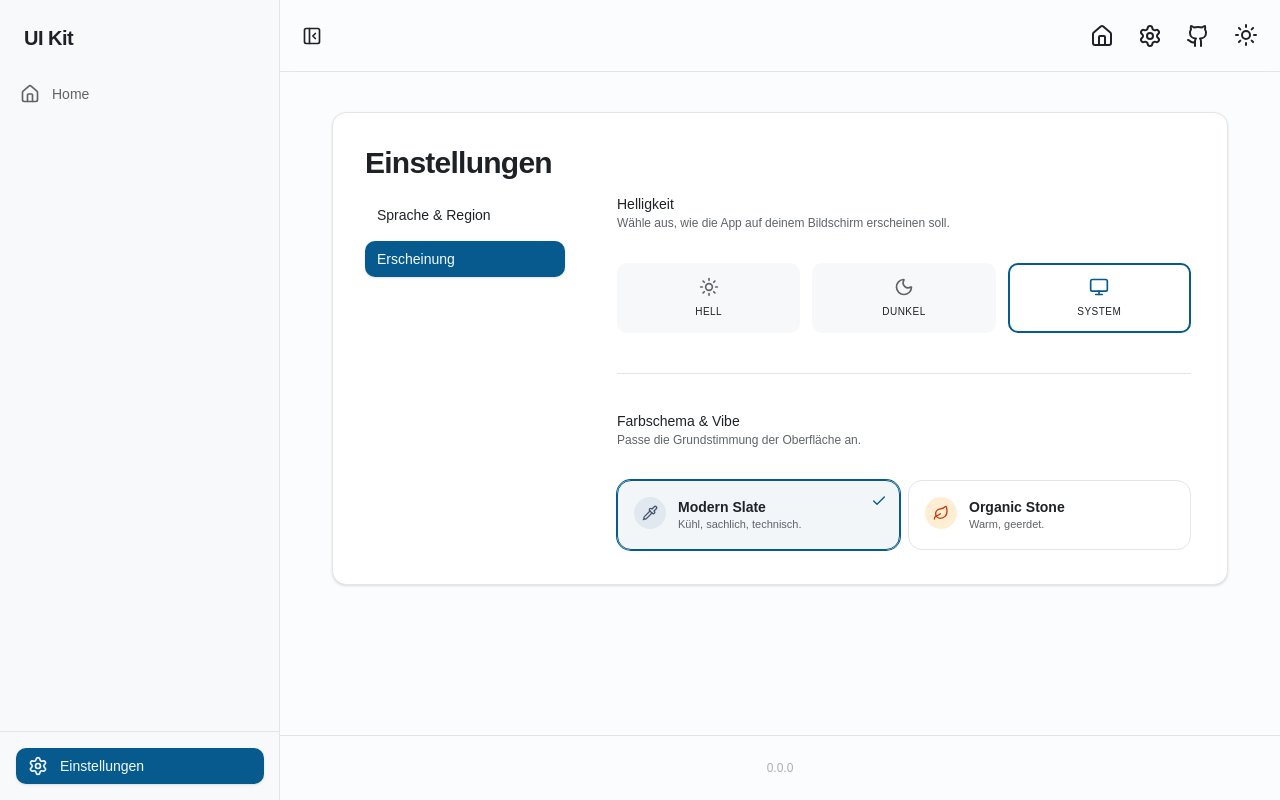
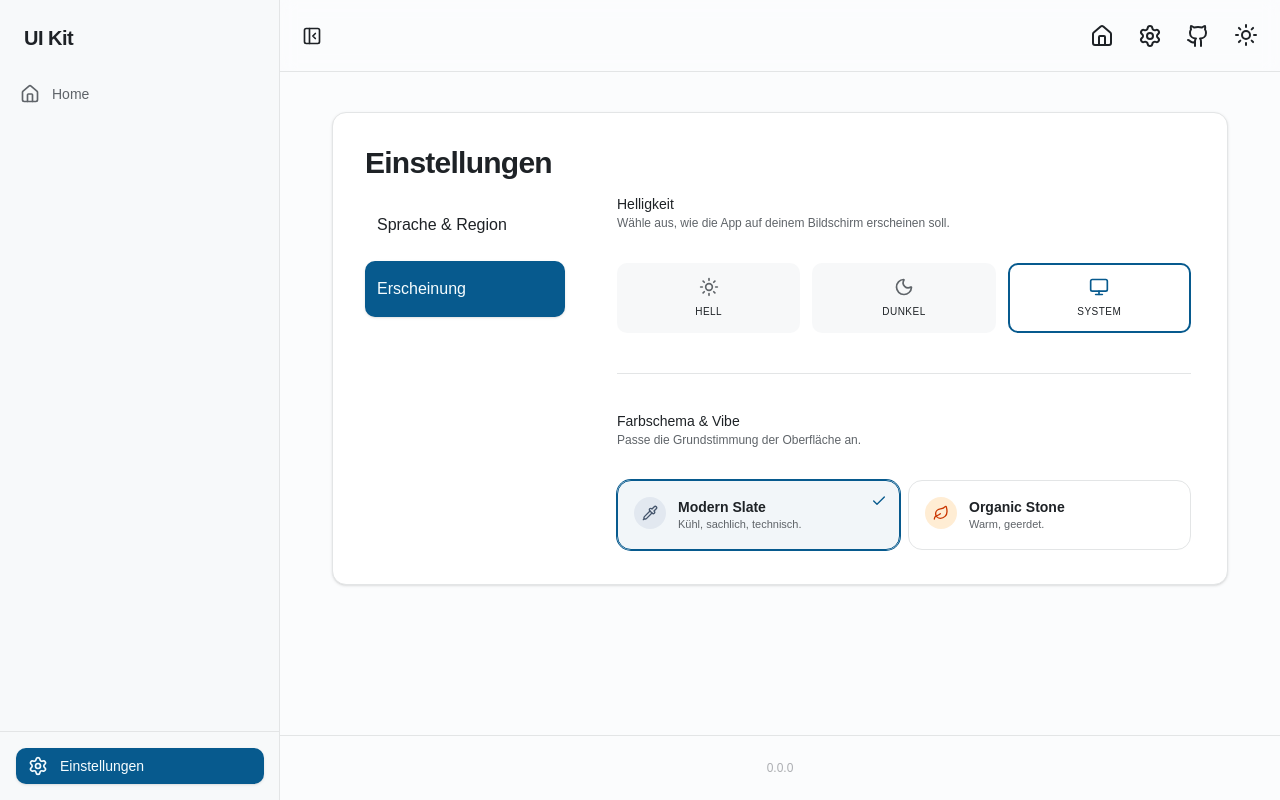
Before and after one commit to stefan8893/ui-demo, a React (Vite) app: page /settings/appearance in a window 1280 px wide. Built offline with nearby package versions, Linux system fonts and the light colour scheme.

Commit message:
settings menu improved

```diff
--- a/src/components/features/settings/settings-menu.tsx
+++ b/src/components/features/settings/settings-menu.tsx
@@ -1,11 +1,16 @@
 import { linkOptions } from '@tanstack/react-router'
+import { ChevronRight } from 'lucide-react'
 import { TabItem } from '@/components/ui/navigation/tab-item'
 
 type SettingMenuProps = {
+  showAppendIconGoTo?: boolean
   onClick?: () => void
 }
 
-export function SettingsMenu({ onClick }: SettingMenuProps) {
+export function SettingsMenu({
+  showAppendIconGoTo = false,
+  onClick,
+}: SettingMenuProps) {
   const menuItems = linkOptions([
     {
       to: '/settings/language-region',
@@ -20,7 +25,13 @@ export function SettingsMenu({ onClick }: SettingMenuProps) {
   return (
     <div className="flex flex-col gap-2">
       {menuItems.map((x) => (
-        <TabItem to={x.to} key={x.to} label={x.label} onClick={onClick} />
+        <TabItem
+          to={x.to}
+          key={x.to}
+          label={x.label}
+          onClick={onClick}
+          appendIcon={showAppendIconGoTo && <ChevronRight size={20} />}
+        />
       ))}
     </div>
   )
--- a/src/components/ui/navigation/nav-item.tsx
+++ b/src/components/ui/navigation/nav-item.tsx
@@ -1,15 +1,16 @@
 import type { LinkProps } from '@tanstack/react-router'
 import { Link } from '@tanstack/react-router'
+import type { ReactNode } from 'react'
 import { SheetClose } from '@/components/ui/overlays/sheet'
 import { cn } from '@/lib/utils'
 
-type NavItemProps = Partial<LinkProps> & {
-  icon?: React.ReactNode
+type NavItemProps = {
+  icon?: ReactNode
   label: string
   to: string
   closeMobileSidebarOnClick?: boolean
   onClick?: () => void
-}
+} & Partial<LinkProps>
 
 export function NavItem({
   icon,
--- a/src/components/ui/navigation/tab-item.tsx
+++ b/src/components/ui/navigation/tab-item.tsx
@@ -1,17 +1,20 @@
 import type { LinkProps } from '@tanstack/react-router'
 import { Link } from '@tanstack/react-router'
+import type { ReactNode } from 'react'
 import { SheetClose } from '@/components/ui/overlays/sheet'
 import { cn } from '@/lib/utils'
 
-type TabItemProps = Partial<LinkProps> & {
+type TabItemProps = {
   label: string
+  appendIcon?: ReactNode
   to: string
   closeMobileSidebarOnClick?: boolean
   onClick?: () => void
-}
+} & Partial<LinkProps>
 
 export function TabItem({
   label,
+  appendIcon,
   to,
   closeMobileSidebarOnClick,
   onClick,
@@ -22,7 +25,7 @@ export function TabItem({
       preload="intent"
       onClick={onClick}
       className={cn(
-        'flex w-full cursor-pointer items-center gap-3 rounded-lg px-3 py-2 font-medium text-sm transition-all',
+        'flex w-full cursor-pointer items-center justify-between gap-3 rounded-lg px-3 py-4 font-medium text-base transition-all',
         'hover:bg-accent',
       )}
       activeProps={{
@@ -31,6 +34,7 @@ export function TabItem({
       }}
     >
       {label}
+      {appendIcon && <span>{appendIcon}</span>}
     </Link>
   )
 
--- a/src/routes/settings/index.tsx
+++ b/src/routes/settings/index.tsx
@@ -10,5 +10,5 @@ export const Route = createFileRoute('/settings/')({
     if (isContentCompact === false)
       throw redirect({ to: '/settings/language-region', replace: true })
   },
-  component: SettingsMenu,
+  component: () => <SettingsMenu showAppendIconGoTo />,
 })
```
